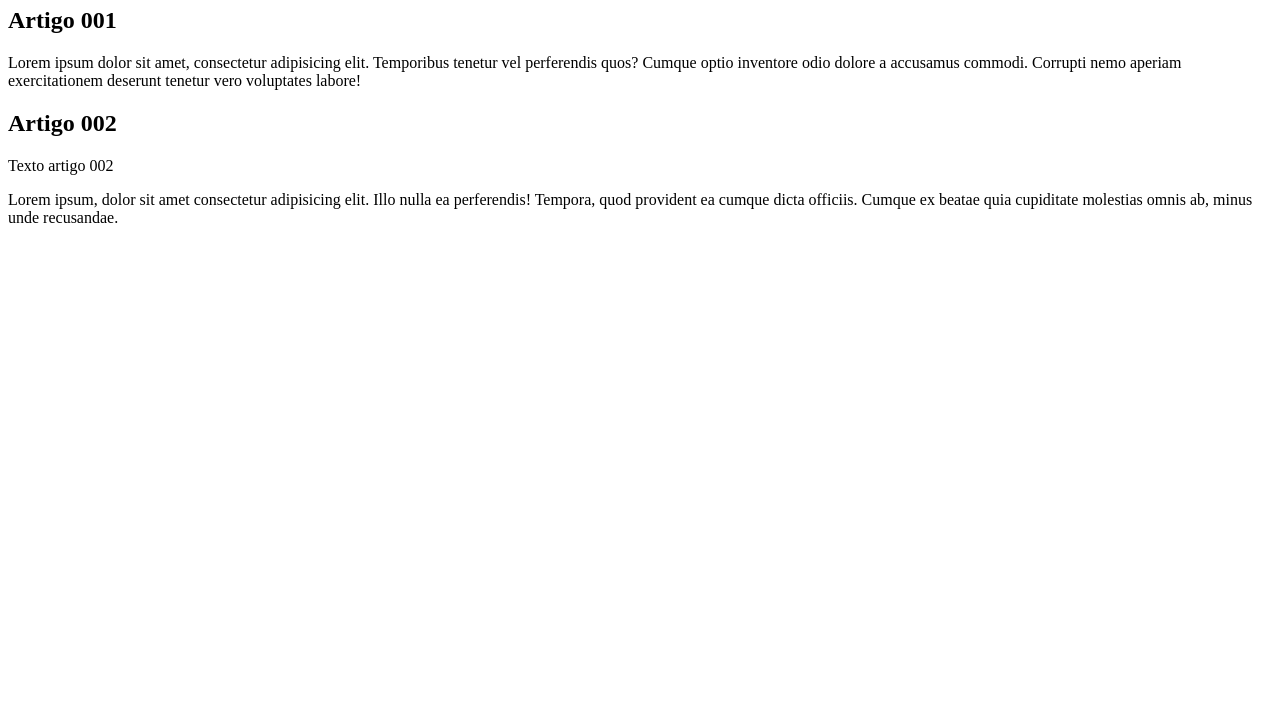
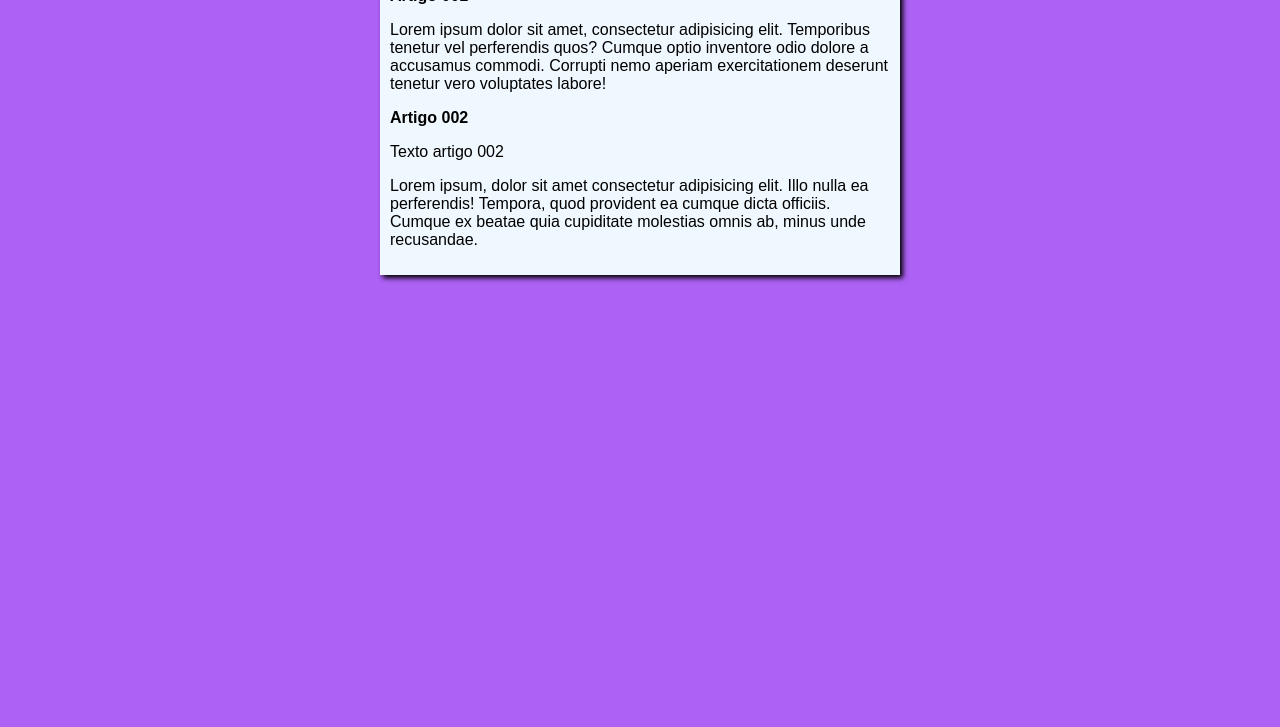
Before and after one commit to brunosilva45/Projeto-Site, a plain HTML site: page index.html in a window 1280 px wide. Shown: the part 73-800 px from the top of the page. Drawn offline with Linux system fonts and the light colour scheme.

Commit message:
iniciei o design

```diff
--- /dev/null
+++ b/estilos/style.css
@@ -0,0 +1,16 @@
+* {
+    font-family: Arial, Helvetica, sans-serif;
+    font-size: 16px;
+}
+
+body {
+    background-color: rgb(173, 97, 245);
+}
+
+main {
+    background-color: aliceblue;
+    width: 500px;
+    margin: auto;
+    padding: 10px;
+    box-shadow: 3px 3px 5px black;
+}
--- a/index.html
+++ b/index.html
@@ -4,6 +4,7 @@
     <meta charset="UTF-8">
     <meta http-equiv="X-UA-Compatible" content="IE=edge">
     <meta name="viewport" content="width=device-width, initial-scale=1.0">
+    <link rel="stylesheet" href="estilos/style.css">
     <title>Titulo do Site</title>
 </head>
 <body>
```
